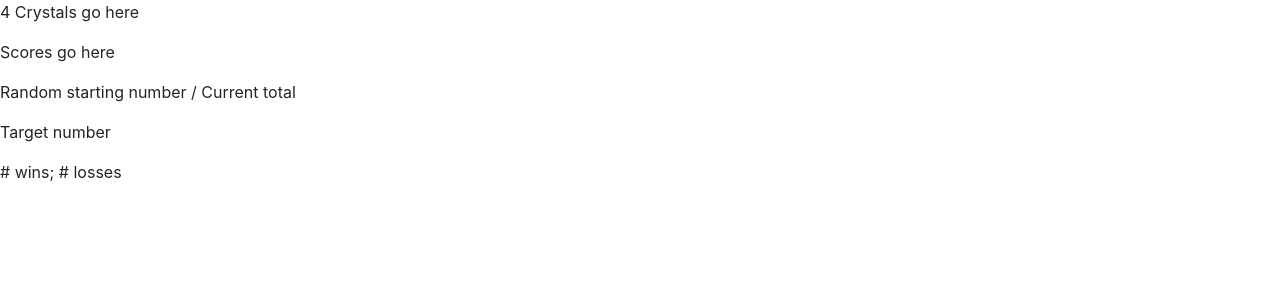
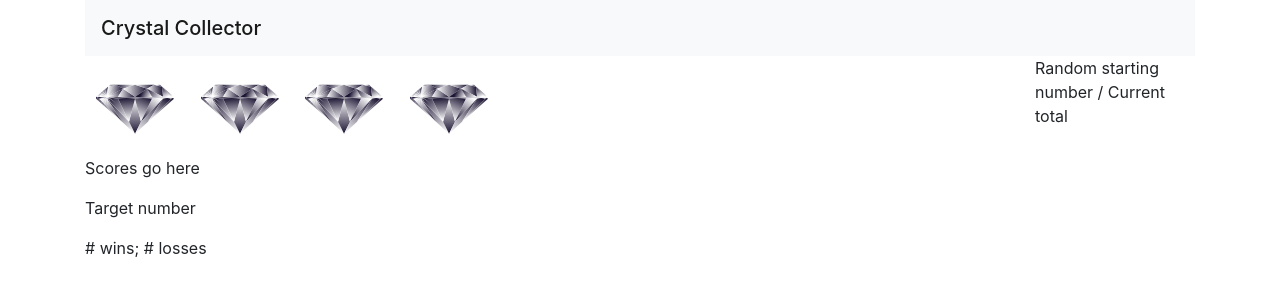
Before and after one commit to marclevetin/crystal-collector, a plain HTML site: page index.html in a window 1280 px wide. Drawn offline with nearby package versions, Linux system fonts and the light colour scheme.

Commit message:
added navbar

```diff
--- a/index.html
+++ b/index.html
@@ -11,11 +11,30 @@
 </head>
 
 <body>
-        <p>4 Crystals go here</p>
+    <div class="container">
+        <nav class="navbar navbar-light bg-light">
+            <span class="navbar-brand mb-0 h1">Crystal Collector</span>
+        </nav>
+
+
+        <div class="row">
+            <div class="col-10">
+                <img src="./assets/images/diamond-158431.svg" height="100" width="100" />
+                <img src="./assets/images/diamond-158431.svg" height="100" width="100" />
+                <img src="./assets/images/diamond-158431.svg" height="100" width="100" />
+                <img src="./assets/images/diamond-158431.svg" height="100" width="100" />
+            </div>
+            <div class="col-2">
+                <p>Random starting number / Current total</p>
+            </div>
+
+        </div>
         <p>Scores go here</p>
-        <p>Random starting number / Current total</p>
+
         <p>Target number</p>
         <p># wins; # losses</p>
+
+    </div>
     <script src="https://code.jquery.com/jquery-3.2.1.slim.min.js" integrity="sha384-KJ3o2DKtIkvYIK3UENzmM7KCkRr/rE9/Qpg6aAZGJwFDMVNA/GpGFF93hXpG5KkN"
         crossorigin="anonymous"></script>
     <script src="https://cdnjs.cloudflare.com/ajax/libs/popper.js/1.12.9/umd/popper.min.js" integrity="sha384-ApNbgh9B+Y1QKtv3Rn7W3mgPxhU9K/ScQsAP7hUibX39j7fakFPskvXusvfa0b4Q"
```
Lines whose indentation alone changed are shown as unchanged.
